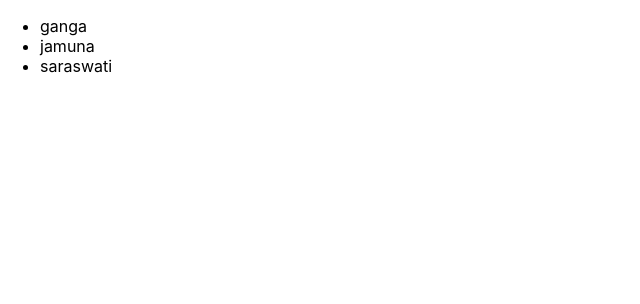
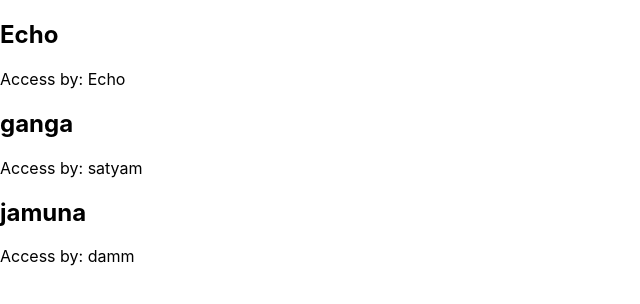
Before and after one commit to SatYu26/Learning-React, a React (Create React App) app: page / in a window 1280 px wide. Shown: the top 304 px of the page, without its empty margins (0-640 px from the left). Built offline with nearby package versions, Linux system fonts and the light colour scheme.

Commit message:
Rendering lists of objects

```diff
--- a/src/index.js
+++ b/src/index.js
@@ -2,13 +2,21 @@ import React from 'react';
 import ReactDOM from 'react-dom';
 import './index.css';
 
-const lakeList = ["ganga", "jamuna", "saraswati"];
+const lakeList = [
+  {id: "1", name: "Echo", trailhead: "Echo"},
+  {id: "2", name: "ganga", trailhead: "satyam"},
+  {id: "3", name: "jamuna", trailhead: "damm"},
+];
 
 function App({ lakes }) {
   return (
-  <ul>
-    { lakes.map(lake => <li>{lake}</li>) }
-  </ul>
+
+  <div>
+    {lakes.map(lake => <div>
+      <h2>{lake.name}</h2>
+      <p>Access by: {lake.trailhead}</p>
+    </div>)}
+  </div>
   );
 }
 
```
